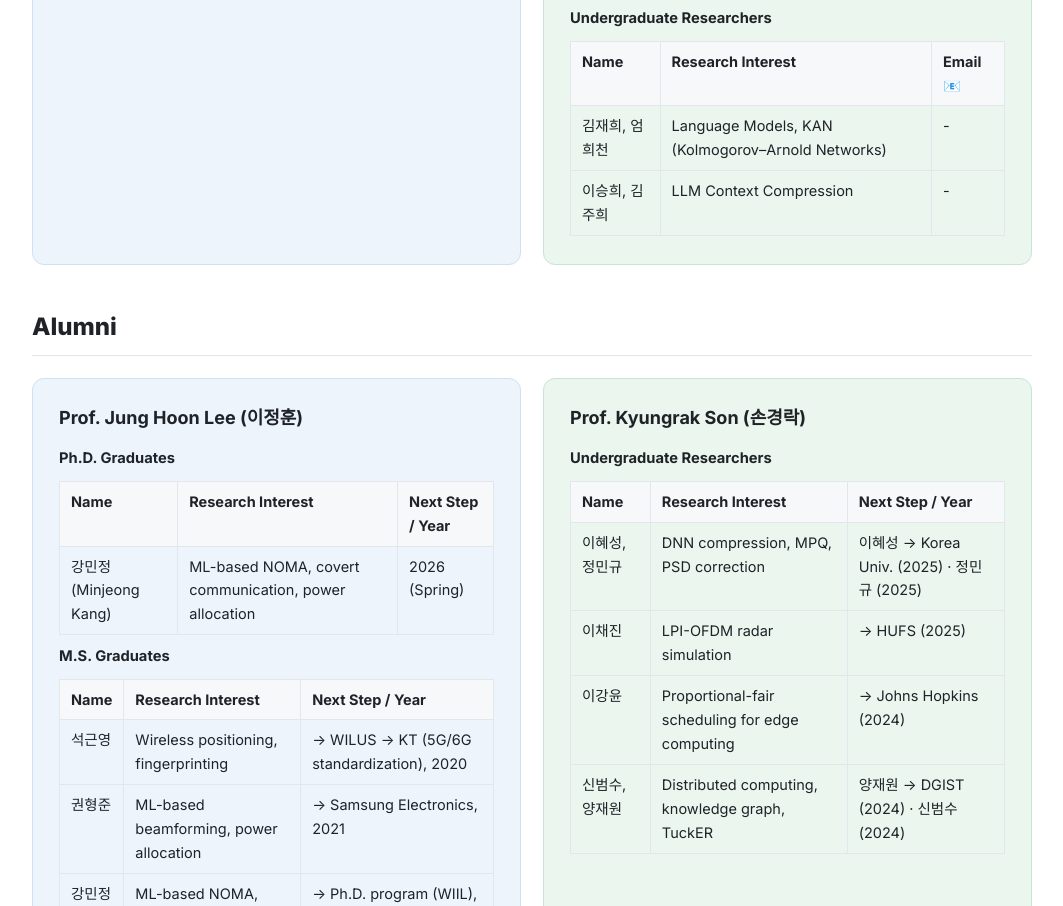
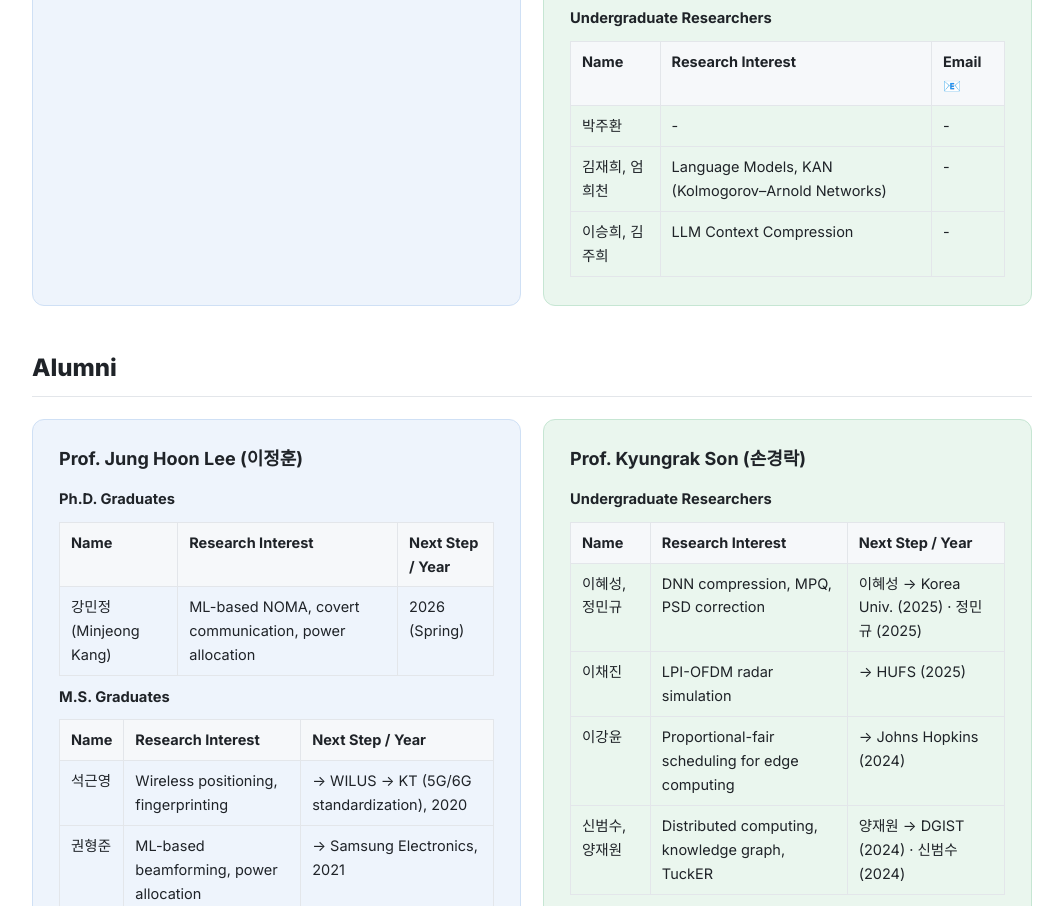
Before and after one commit to kyungrakson/wiil-lab, a plain HTML site: page people.html in a window 1280 px wide. Shown: the part 1273-2179 px from the top of the page, without its empty margins (108-1171 px from the left). Drawn offline with Linux system fonts and the light colour scheme.

Commit message:
People: add 박주환 to undergraduate researchers
Co-Authored-By: Claude Opus 5.5 <noreply@anthropic.com>
Claude-Session: https://claude.ai/code/session_016CDsWRAXdzxhkM5Lw8SFi8

```diff
--- a/people.html
+++ b/people.html
@@ -40,6 +40,7 @@ Double major in Mathematical Science; Postdoc at SNU (2021–2023); Visiting Sch
 </table>
 <p><b>Undergraduate Researchers</b></p>
 <table class="tbl"><tr><th>Name</th><th>Research Interest</th><th>Email 📧</th></tr>
+<tr><td>박주환</td><td>-</td><td>-</td></tr>
 <tr><td>김재희, 엄희천</td><td>Language Models, KAN (Kolmogorov–Arnold Networks)</td><td>-</td></tr>
 <tr><td>이승희, 김주희</td><td>LLM Context Compression</td><td>-</td></tr>
 </table>
```
